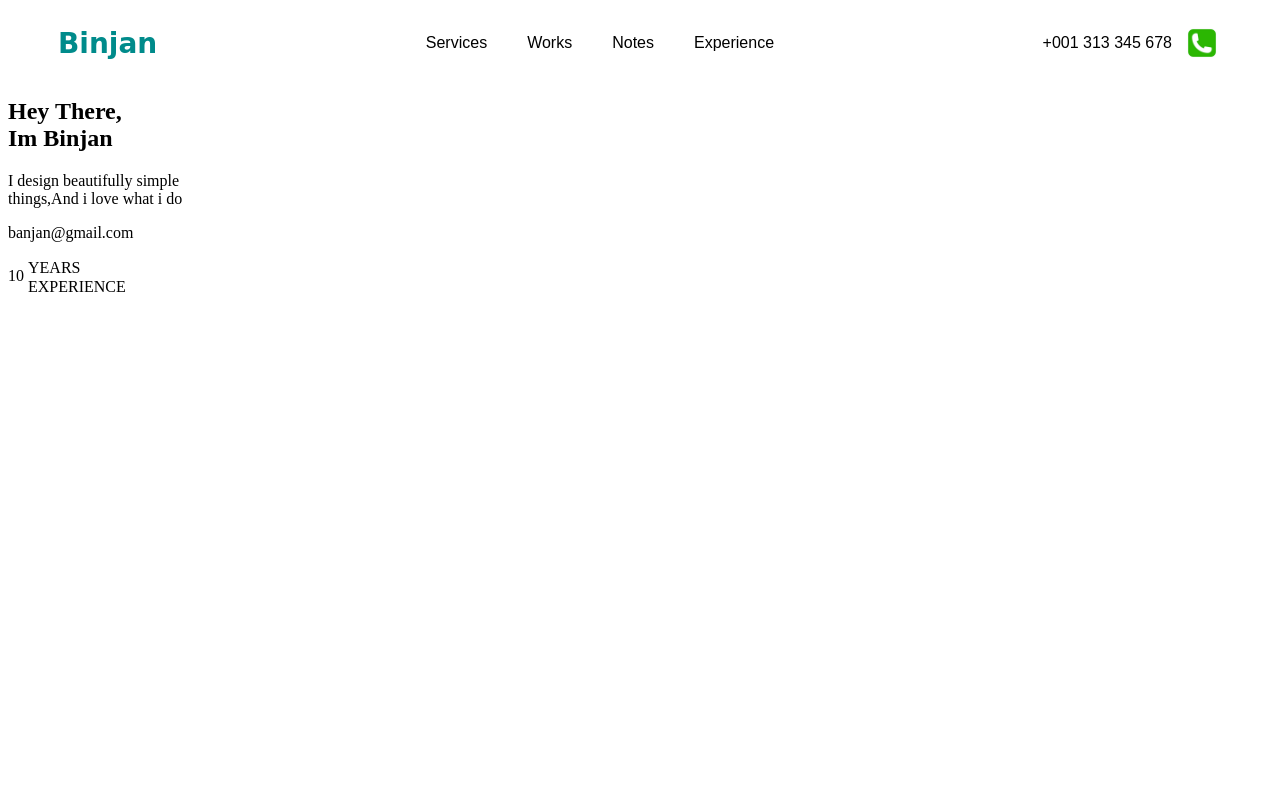
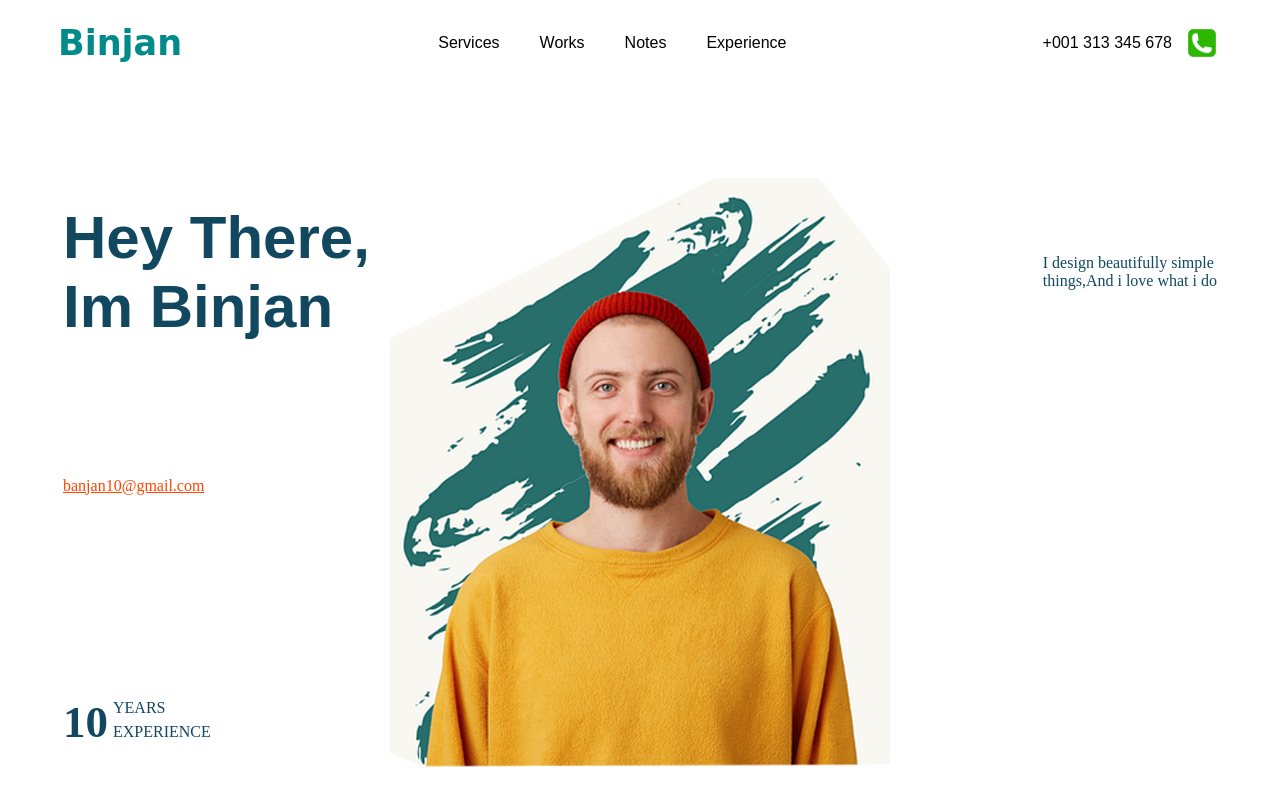
Before and after one commit to qw3rzz/bozp-cwa, a plain HTML site: page index.html in a window 1280 px wide. Drawn offline with Linux system fonts and the light colour scheme.

Commit message:
Added some css features and background img

```diff
--- a/index.html
+++ b/index.html
@@ -25,13 +25,13 @@
     </nav>
 </header>
 <section class="hero">
-    <div>
+    <div class="hero-header">
     <h1>Hey There,<br>Im Binjan</h1>
-    <p class=" quote">I design beautifully simple <br>things,And i love what i do</p>
+    <p>I design beautifully simple <br>things,And i love what i do</p>
     </div>
-    <p class="hero-email">banjan@gmail.com</p>
-    <div>
-        <span>10</span>
+    <p class="hero-email">banjan10@gmail.com</p>
+    <div class="experience">
+        <span class="num">10</span>
         <div class="experience-text">YEARS <br> EXPERIENCE</div>
     </div>
 </section>
--- a/style.css
+++ b/style.css
@@ -1,18 +1,25 @@
 body {
     background: white;
 }
+
 nav {
     display: flex;
     justify-content: space-between;
     align-items: center;
     padding: 15px 50px;
     font-family: Arial, sans-serif;
-    color:black;
+    color: black;
+}
+
+h1 {
+    font-family: sans-serif;
+    font-size: 60px;
+    padding: 35px;
 }
 
 .logo a {
     font-family: "Brush Script MT", cursive;
-    font-size: 28px;
+    font-size: 35px;
     font-weight: bold;
     text-decoration: none;
     color: darkcyan;
@@ -26,8 +33,13 @@ nav {
 .menu a {
     text-decoration: none;
     font-size: 16px;
-    font-weight: 500;
     color: black;
+    display: inline-block;
+    transition: transform 0.2s ease;
+}
+
+.menu a:hover {
+    transform: scale(1.2);
 }
 .contact {
     display: flex;
@@ -35,22 +47,53 @@ nav {
     gap: 10px;
     font-weight: 500;
 }
+
 nav img {
     width: 40px;
     height: 40px;
 }
-.experience {
-    font-size: 20px;
+.hero {
+    padding: 20px;
+    margin: 20px auto;
+    color: #11485f;
+    background:url("hero.png");
+    background-repeat: no-repeat;
+    background-size:500px;
+    background-position: bottom;
 }
 
-.experience span {
-    font-size: 60px;
+.experience {
+    display: flex;
+    padding-left: 35px;
+    padding-top: 150px;
+}
+
+.num {
+    font-size: 45px;
+    margin-right: 5px;
     font-weight: bold;
-    margin-right: 10px;
 }
 
 .experience-text {
     display: inline-block;
-    line-height: 1.2;
+    line-height: 1.5;
     vertical-align: middle;
 }
+.hero-header {
+    display: flex;
+    justify-content: space-between;
+    align-items: center;
+}
+.hero-header p {
+    padding-right: 35px;
+}
+.hero-email {
+    display: flex;
+    padding: 35px;
+    color: orangered;
+    text-decoration: underline;
+}
+.main-photo {
+    display: flex;
+    align-items: center;
+}
```
Also changed, not shown: hero.png (added).
